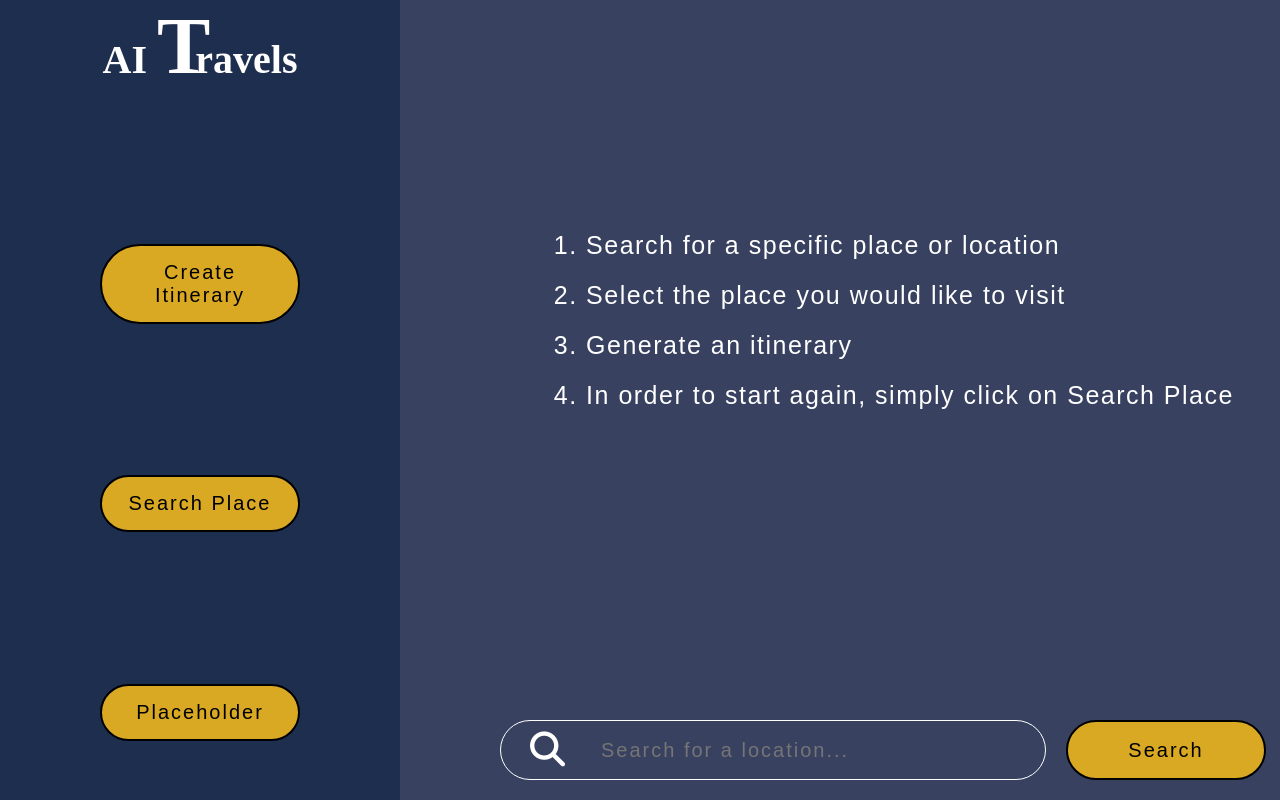
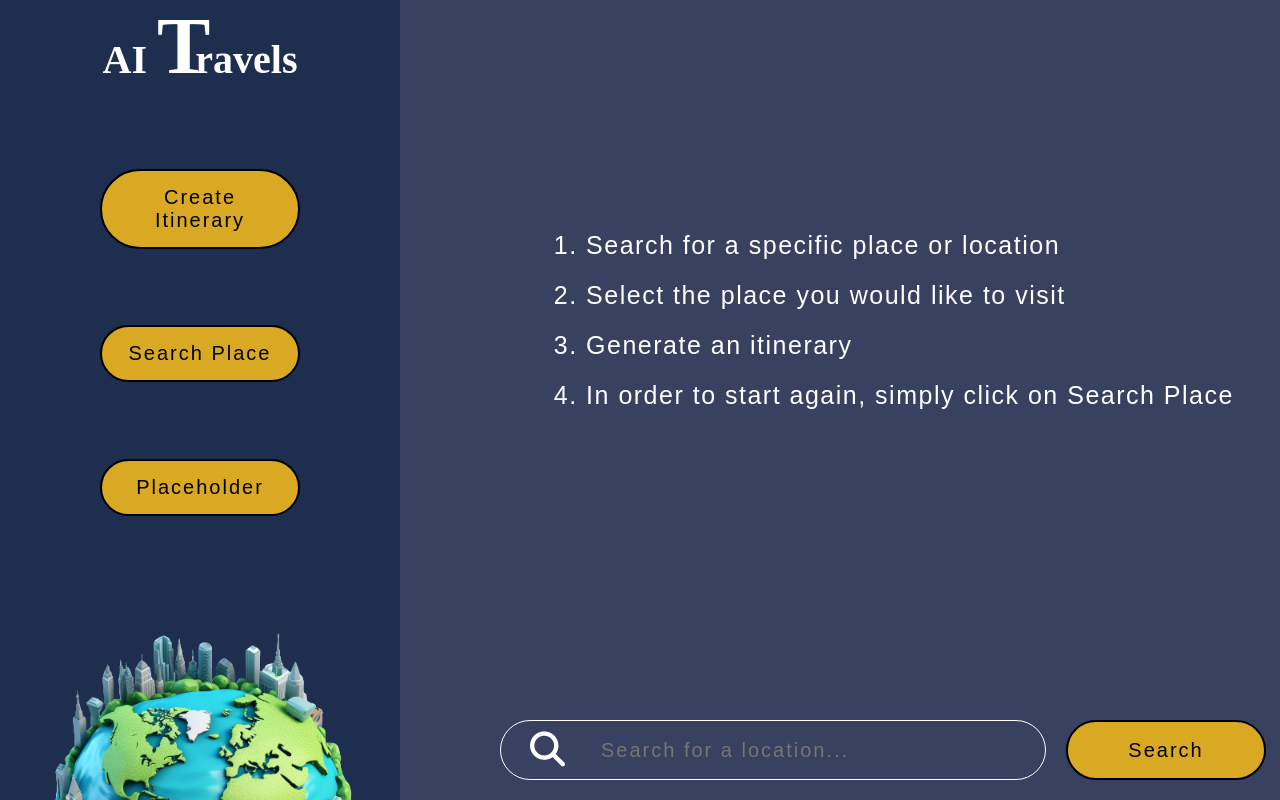
Before and after one commit to Gaspavar92/ai-travels, a React (Vite) app: page / in a window 1280 px wide. Built offline with nearby package versions, Linux system fonts and the light colour scheme; no server answers; a web font is replaced by a local one.

Commit message:
Added logo image

```diff
--- a/src/App.css
+++ b/src/App.css
@@ -104,7 +104,7 @@ header {
     flex-direction: column;
     justify-content: space-evenly;
     align-items: center;
-    height: 100%;
+    height: 500px;
 }
 
 .gpt-btn {
@@ -127,3 +127,7 @@ header {
 .required {
     border: 1px solid red;
 }
+
+.world {
+    width: 400px;
+}
--- a/src/App.jsx
+++ b/src/App.jsx
@@ -70,6 +70,9 @@ function App() {
             <button className='search-place gpt-btn' onClick={handlePlace}>Search Place</button>
             <button className='gpt-btn'>Placeholder</button>
           </div>
+          <div className="logo">
+            <img className='world' src="./src/assets/gaspavar92_3d_world_map_icon_f72fe4a0-11c3-43fe-9de2-a940fcebd347-removebg-preview.png" alt="3d world map" />
+          </div>
         </div>
 
       <main>
```
Also changed, not shown: src/assets/gaspavar92_3d_world_map_icon_f72fe4a0-11c3-43fe-9de2-a940fcebd347-removebg-preview.png (added).
